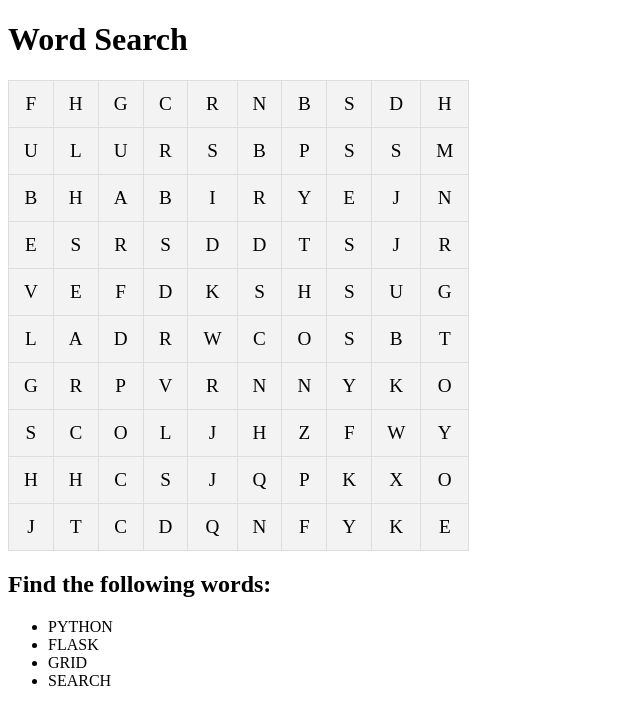
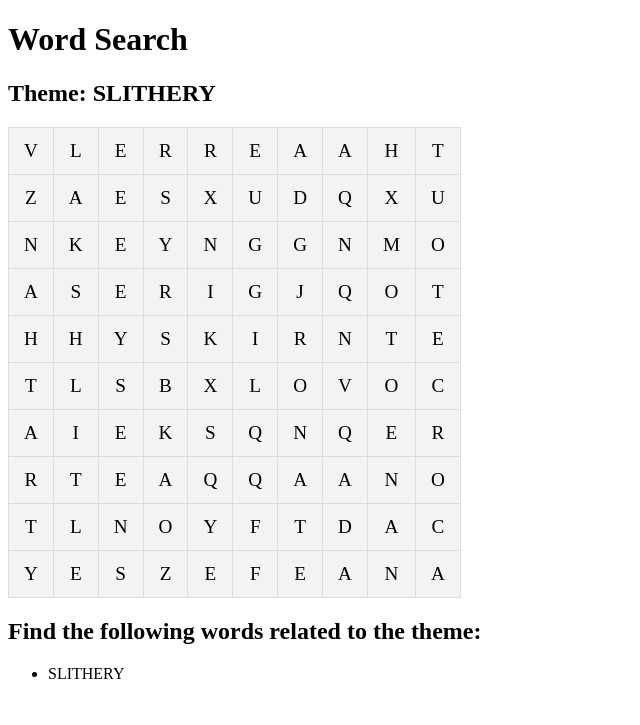
Before and after one commit to wordebyter/strands, a Flask app: page / in a window 1280 px wide. Shown: the top 725 px of the page, without its empty margins (0-640 px from the left). Run offline with Flask 3, Linux system fonts and the light colour scheme.

Commit message:
word search

```diff
--- a/app.py
+++ b/app.py
@@ -15,31 +15,39 @@ def place_word_in_grid(grid, word):
     size = len(grid)
     word_length = len(word)
     placed = False
-    directions = ['horizontal', 'vertical', 'diagonal']
+    directions = [(-1, 0), (1, 0), (0, -1), (0, 1), (-1, -1), (-1, 1), (1, -1), (1, 1)]  # All possible directions
 
     while not placed:
-        direction = random.choice(directions)
-        if direction == 'horizontal':
-            row = random.randint(0, size - 1)
-            col = random.randint(0, size - word_length)
-            if all(grid[row][col + i] in ['', word[i]] for i in range(word_length)):
-                for i in range(word_length):
-                    grid[row][col + i] = word[i]
+        start_row = random.randint(0, size - 1)
+        start_col = random.randint(0, size - 1)
+
+        if grid[start_row][start_col] == '':
+            grid[start_row][start_col] = word[0]
+            current_row, current_col = start_row, start_col
+
+            for i in range(1, word_length):
+                random.shuffle(directions)
+                placed_letter = False
+                for dr, dc in directions:
+                    new_row, new_col = current_row + dr, current_col + dc
+                    if 0 <= new_row < size and 0 <= new_col < size and grid[new_row][new_col] in ['', word[i]]:
+                        grid[new_row][new_col] = word[i]
+                        current_row, current_col = new_row, new_col
+                        placed_letter = True
+                        break
+                if not placed_letter:
+                    break  # If we couldn't place the letter, break out of the loop
+
+            if placed_letter:
                 placed = True
-        elif direction == 'vertical':
-            row = random.randint(0, size - word_length)
-            col = random.randint(0, size - 1)
-            if all(grid[row + i][col] in ['', word[i]] for i in range(word_length)):
-                for i in range(word_length):
-                    grid[row + i][col] = word[i]
-                placed = True
-        elif direction == 'diagonal':
-            row = random.randint(0, size - word_length)
-            col = random.randint(0, size - word_length)
-            if all(grid[row + i][col + i] in ['', word[i]] for i in range(word_length)):
-                for i in range(word_length):
-                    grid[row + i][col + i] = word[i]
-                placed = True
+            else:
+                # Reset the part of the word placed so far
+                grid[start_row][start_col] = ''
+                for dr, dc in directions:
+                    new_row, new_col = start_row + dr, start_col + dc
+                    if 0 <= new_row < size and 0 <= new_col < size:
+                        if grid[new_row][new_col] == word[0]:
+                            grid[new_row][new_col] = ''
 
 def fill_empty_spaces(grid):
     for row in range(len(grid)):
@@ -50,9 +58,10 @@ def fill_empty_spaces(grid):
 @app.route('/', methods=['GET', 'POST'])
 def index():
     size = 10
-    words = ['PYTHON', 'FLASK', 'GRID', 'SEARCH']
+    theme = "SLITHERY"
+    words = ['SLITHERY', 'ANACONDA', 'RATTLESNAKE', 'COTTONMOUTH', 'SNAKES']
     grid = generate_grid(size, words)
-    return render_template('index.html', grid=grid, words=words)
+    return render_template('index.html', grid=grid, words=words, theme=theme)
 
 if __name__ == '__main__':
     app.run(debug=True)
--- a/templates/index.html
+++ b/templates/index.html
@@ -20,27 +20,88 @@
             padding: 12px 15px;
             text-align: center;
             border: 1px solid #dddddd;
+            cursor: pointer;
+        }
+        .highlight {
+            background-color: yellow;
+        }
+        .found {
+            text-decoration: line-through;
         }
     </style>
 </head>
 <body>
     <h1>Word Search</h1>
-    <table>
+    <h2>Theme: {{ theme }}</h2>
+    <table id="word-search-grid">
         <tbody>
             {% for row in grid %}
             <tr>
                 {% for cell in row %}
-                <td>{{ cell }}</td>
+                <td onclick="selectCell(this)">{{ cell }}</td>
                 {% endfor %}
             </tr>
             {% endfor %}
         </tbody>
     </table>
-    <h2>Find the following words:</h2>
-    <ul>
-        {% for word in words %}
-        <li>{{ word }}</li>
+    <h2>Find the following words related to the theme:</h2>
+    <ul id="word-list">
+        {% for word in words[:1] %}
+        <li id="word-{{ word }}">{{ word }}</li>
         {% endfor %}
     </ul>
+    <script>
+        let selectedCells = [];
+
+        function selectCell(cell) {
+            cell.classList.toggle('highlight');
+            const cellPosition = cell.parentElement.rowIndex + ',' + cell.cellIndex;
+            const index = selectedCells.indexOf(cellPosition);
+            if (index > -1) {
+                selectedCells.splice(index, 1);
+            } else {
+                selectedCells.push(cellPosition);
+            }
+            checkForWords();
+        }
+
+        function checkForWords() {
+            const grid = document.getElementById('word-search-grid');
+            const words = {{ words|tojson }};
+            const selectedWord = selectedCells.map(position => {
+                const [row, col] = position.split(',').map(Number);
+                return grid.rows[row].cells[col].innerText;
+            }).join('');
+
+            words.forEach(word => {
+                if (selectedWord.includes(word)) {
+                    document.getElementById('word-' + word).classList.add('found');
+                    markWordAsFound(word);
+                }
+            });
+        }
+
+        function markWordAsFound(word) {
+            const grid = document.getElementById('word-search-grid');
+            const cells = Array.from(grid.getElementsByTagName('td'));
+            cells.forEach(cell => {
+                if (cell.innerText === word[0]) {
+                    let match = true;
+                    for (let i = 0; i < word.length; i++) {
+                        const [row, col] = [cell.parentElement.rowIndex + i, cell.cellIndex];
+                        if (row >= grid.rows.length || grid.rows[row].cells[col].innerText !== word[i]) {
+                            match = false;
+                            break;
+                        }
+                    }
+                    if (match) {
+                        for (let i = 0; i < word.length; i++) {
+                            grid.rows[cell.parentElement.rowIndex + i].cells[cell.cellIndex].classList.add('found');
+                        }
+                    }
+                }
+            });
+        }
+    </script>
 </body>
 </html>
```
